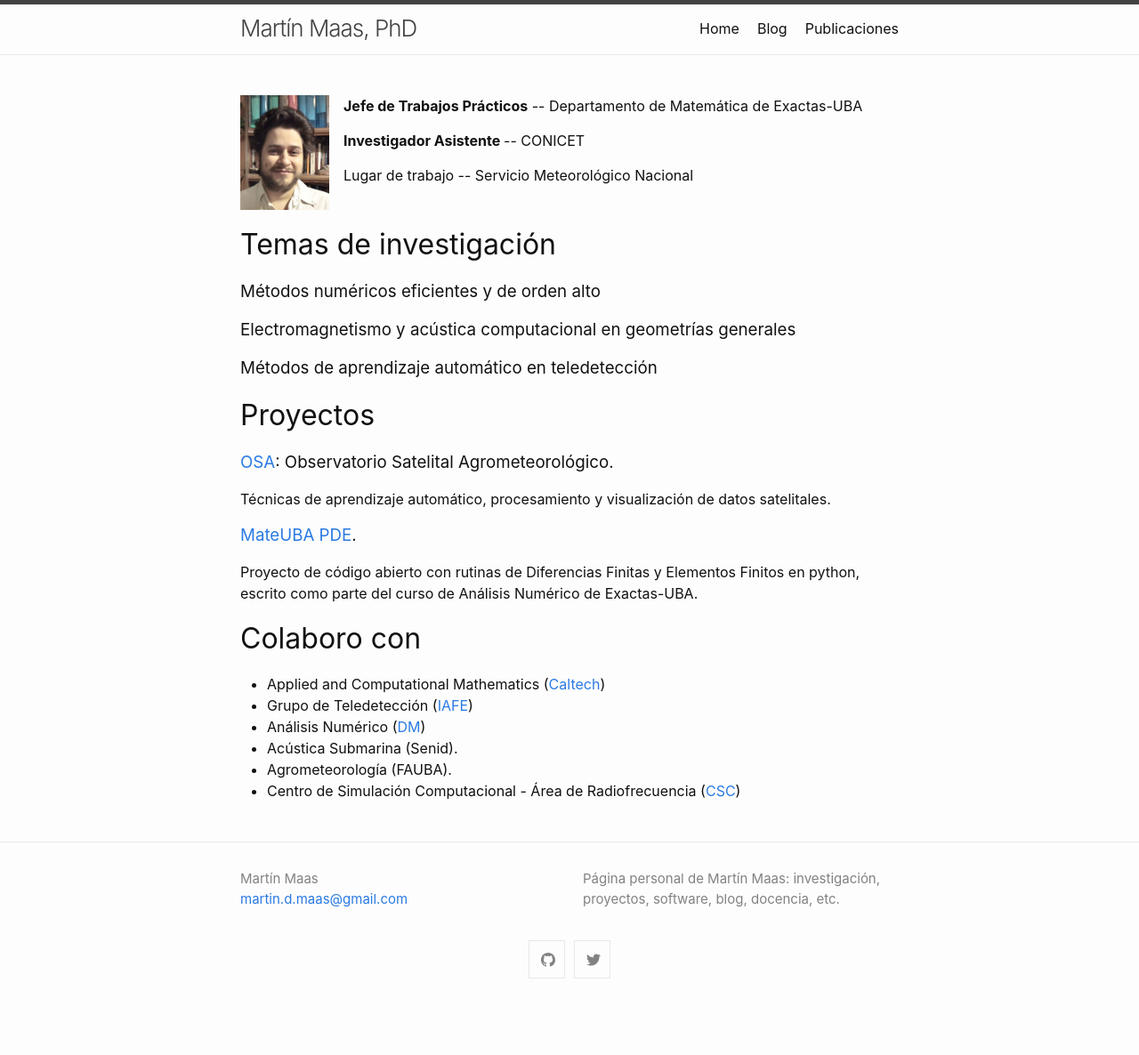
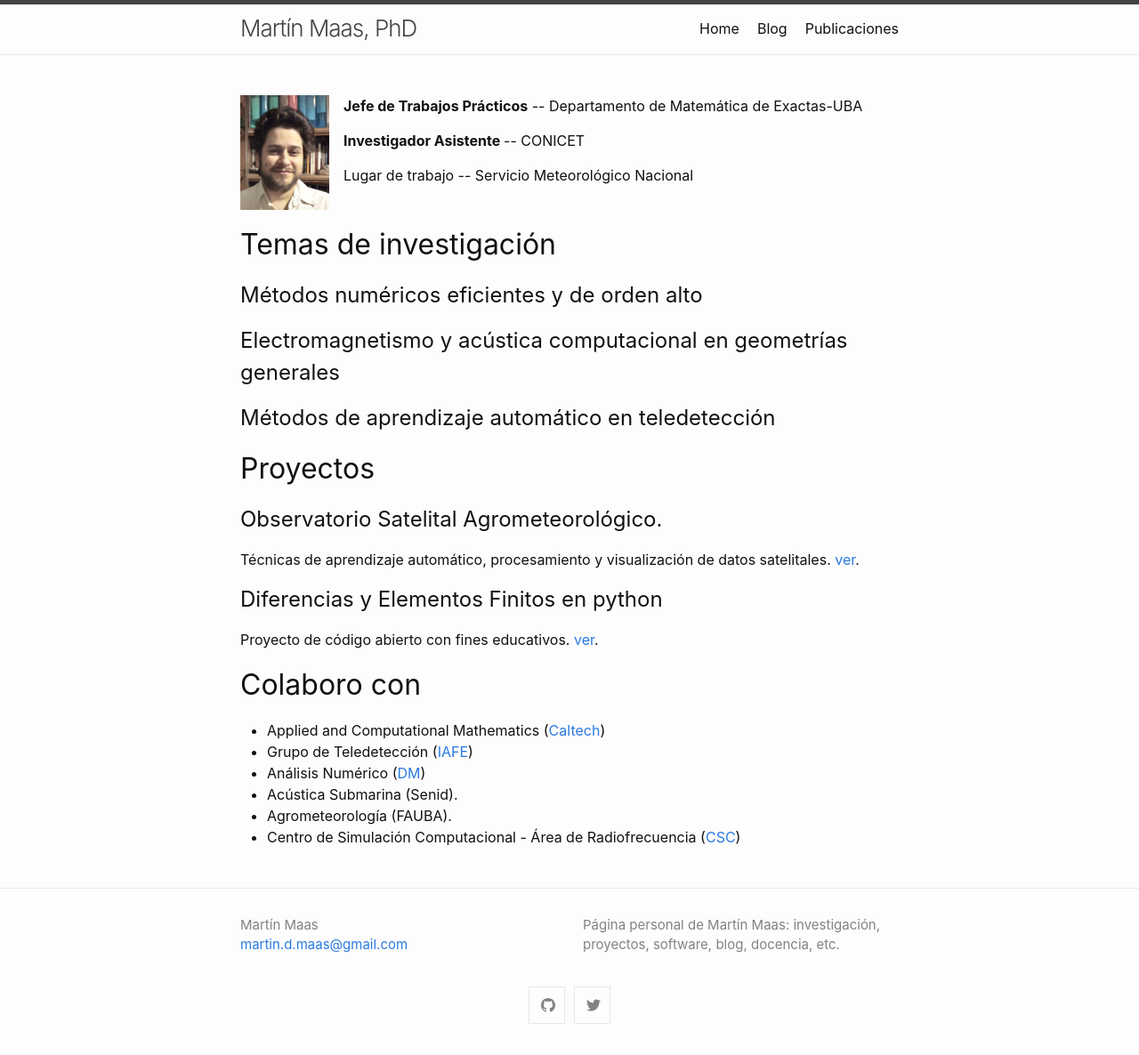
Before and after one commit to mdmaas/mdmaas.github.io, a Jekyll site: the page built from index.md, in a window 1280 px wide. Shown: the whole page at 89% size. Built offline with Jekyll 4.4.1, drawn with Linux system fonts in a browser that asks for light colours; before the commit the page ends 1135 px from its top, so only the background shows below that.

Commit message:
larger font

```diff
--- a/index.md
+++ b/index.md
@@ -14,23 +14,22 @@ layout: default
 
 # Temas de investigación
 
-### Métodos numéricos eficientes y de orden alto
+## Métodos numéricos eficientes y de orden alto
 
-### Electromagnetismo y acústica computacional en geometrías generales
+## Electromagnetismo y acústica computacional en geometrías generales
 
-### Métodos de aprendizaje automático en teledetección
+## Métodos de aprendizaje automático en teledetección
 
 # Proyectos
 
-### [OSA](https://mdmaas.github.io/OSEE/): Observatorio Satelital Agrometeorológico.
-
+## Observatorio Satelital Agrometeorológico.
 
 Técnicas de aprendizaje automático, procesamiento y visualización de datos satelitales.
+[ver](https://mdmaas.github.io/OSEE/).
 
-### [MateUBA PDE](https://mdmaas.github.io/MateUBA_PDE/).
+## Diferencias y Elementos Finitos en python
 
-Proyecto de código abierto con rutinas de Diferencias Finitas y Elementos Finitos en python,
-escrito como parte del curso de Análisis Numérico de Exactas-UBA.
+Proyecto de código abierto con fines educativos. [ver](https://mdmaas.github.io/MateUBA_PDE/).
 
 # Colaboro con
 
```
